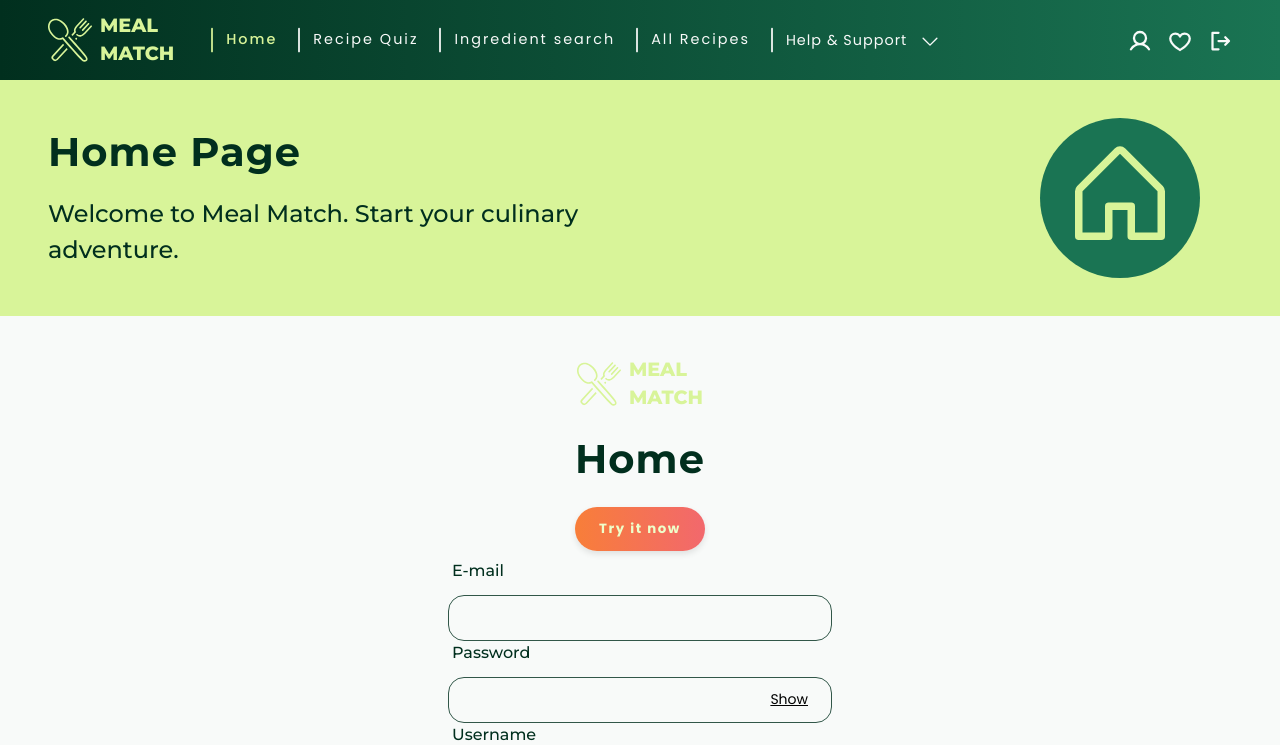
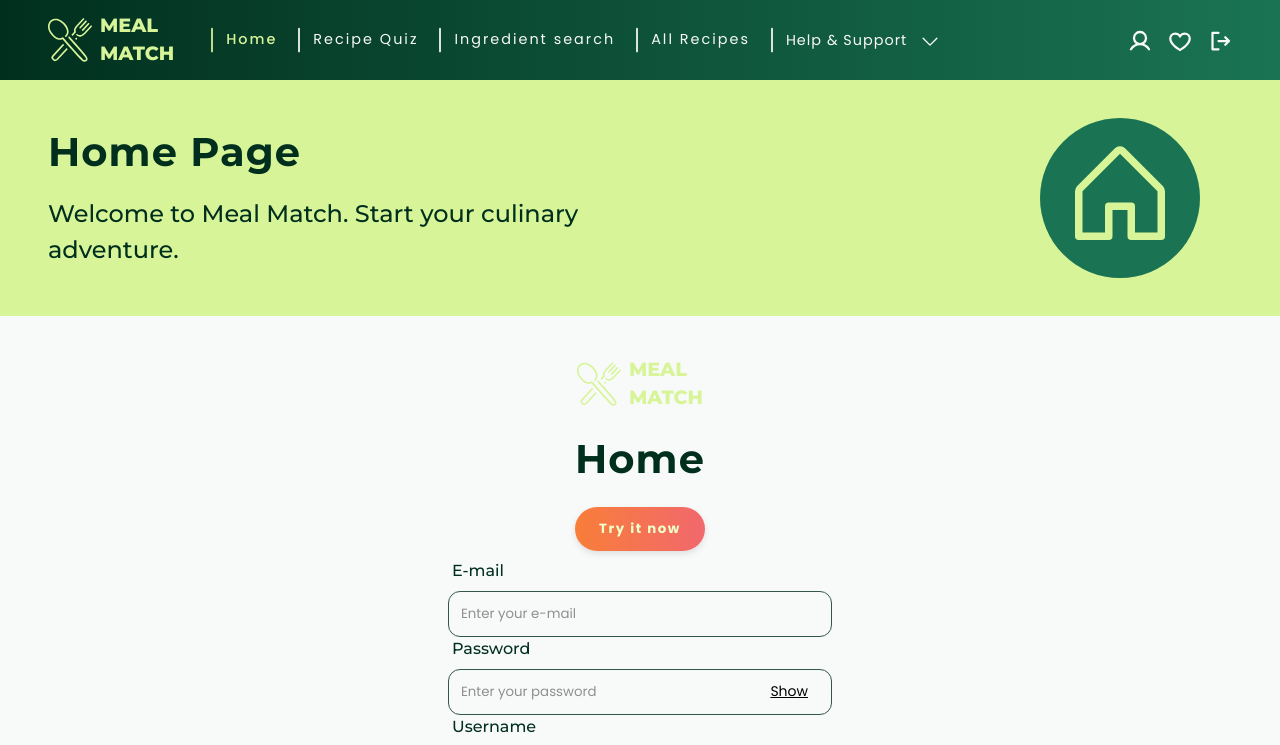
Before and after one commit to AnneKluytmans/novi-frontend-final-project-meal-match, a React (Vite) app: page / in a window 1280 px wide. Shown: the top 745 px of the page. Built offline with nearby package versions, Linux system fonts and the light colour scheme.

Commit message:
Updated styling inputfield components and added placeholders

```diff
--- a/src/components/form/emailField/EmailField.jsx
+++ b/src/components/form/emailField/EmailField.jsx
@@ -13,6 +13,7 @@ function EmailField() {
             type="email"
             name="email"
             label="E-mail"
+            placeholder="Enter your e-mail"
             register={register}
             validation={{
                 required: 'Email is required',
--- a/src/components/form/inputField/InputField.css
+++ b/src/components/form/inputField/InputField.css
@@ -1,7 +1,7 @@
 .input-field {
     display: flex;
     flex-direction: column;
-    gap: 0.75rem;
+    gap: 0.5rem;
 }
 
 .input-field__label {
@@ -14,7 +14,7 @@
     opacity: 0.8;
     background-color: var(--light);
     border: 1px solid var(--dark);
-    border-radius: 1rem;
+    border-radius: 0.75rem;
 
     padding: 0.75rem;
     width: 24rem;
--- a/src/components/form/inputField/InputField.jsx
+++ b/src/components/form/inputField/InputField.jsx
@@ -2,7 +2,7 @@ import { WarningCircle } from '@phosphor-icons/react';
 import './InputField.css';
 
 
-function InputField( { label, type = 'text', id, name, register, validation, error } ) {
+function InputField( { label, type = 'text', id, name, placeholder, register, validation, error } ) {
     return (
         <div className="input-field">
             <label htmlFor={id} className="input-field__label">
@@ -12,6 +12,7 @@ function InputField( { label, type = 'text', id, name, register, validation, err
                 className="input-field__field"
                 type={type}
                 id={id}
+                placeholder={placeholder}
                 {...register(name, validation)}
             />
             {error &&
--- a/src/components/form/passwordField/PasswordField.css
+++ b/src/components/form/passwordField/PasswordField.css
@@ -6,7 +6,7 @@
 .password-field__show-btn {
     position: absolute;
     right: 1.5rem;
-    top: 3rem;
+    top: 2.75rem;
 
     font-size: 0.875rem;
     text-decoration: underline;
--- a/src/components/form/passwordField/PasswordField.jsx
+++ b/src/components/form/passwordField/PasswordField.jsx
@@ -17,6 +17,7 @@ function PasswordField() {
                 type={showPassword ? "text" : "password"}
                 name="password"
                 label="Password"
+                placeholder="Enter your password"
                 register={register}
                 validation={{
                     required: 'Password is required',
--- a/src/components/form/usernameField/UsernameField.jsx
+++ b/src/components/form/usernameField/UsernameField.jsx
@@ -11,6 +11,7 @@ function UsernameField() {
             type="text"
             name="username"
             label="Username"
+            placeholder="Enter your username"
             register={register}
             validation={{
                 required: 'Username is required',
```
